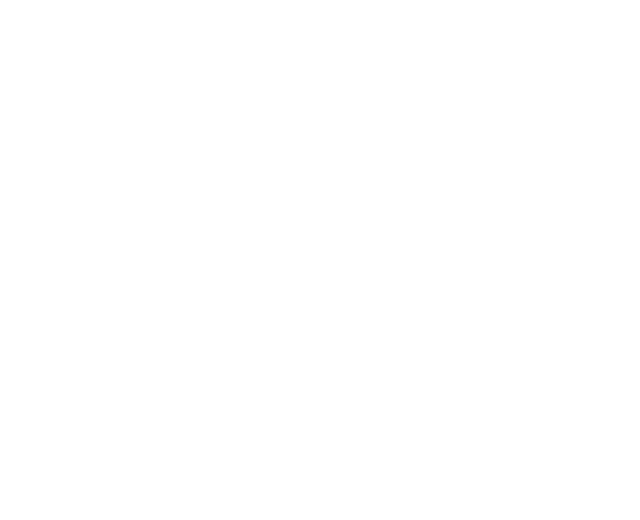
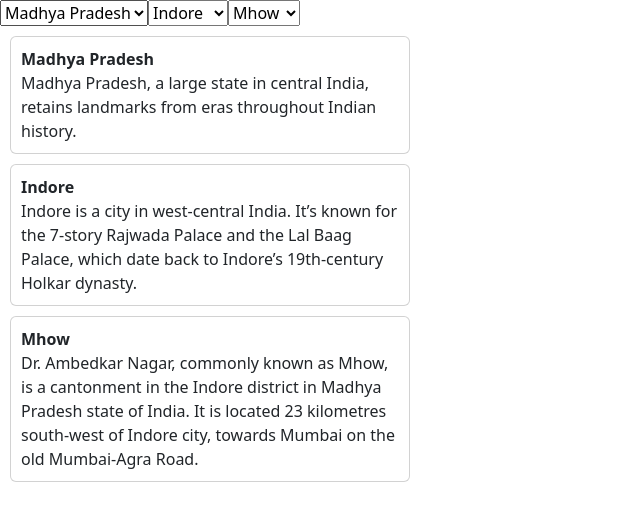
Before and after one commit to acciojob/dropdown-react-imhsart, a React app: page / in a window 1280 px wide. Shown: the top 520 px of the page, without its empty margins (0-640 px from the left). Built offline with nearby package versions, Linux system fonts and the light colour scheme.

Commit message:
Assignment attempt 1

```diff
--- a/package.json
+++ b/package.json
@@ -12,8 +12,8 @@
   "author": "",
   "license": "ISC",
   "dependencies": {
+    "css-loader": "^4.3.0",
     "cypress": "^9.5.0",
-    "css-loader": "^4.3.0",
     "jest-junit": "^11.1.0",
     "react": "^16.13.1",
     "react-dom": "^16.13.1",
@@ -34,6 +34,7 @@
   },
   "devDependencies": {
     "@babel/core": "^7.11.6",
+    "@babel/plugin-proposal-class-properties": "^7.18.6",
     "@babel/preset-env": "^7.11.5",
     "@babel/preset-react": "^7.10.4",
     "@testing-library/react": "^11.0.4",
--- a/src/components/App.js
+++ b/src/components/App.js
@@ -1,4 +1,4 @@
-import React, { useState,useReducer } from "react";
+import React, { useState,useReducer} from "react";
 import "./../styles/App.css";
 
 
@@ -141,9 +141,66 @@
 function App()
 {
 	// Do not alter/remove main div
+	const [selectedState, setSelectedState] = useState(0)
+	const [selectedCity, setSelectedCity] = useState(0)
+	const [selectedMark, setSelectedMark] = useState(0)
+	const cities = states[selectedState].city
+	const landmark = cities[selectedCity].landmarks
+	const currState = states[selectedState]
+	const currCity = cities[selectedCity]
+	const currLand = landmark[selectedMark]
+
+	function handleState(e){
+		let val = Number(e.target.value)
+		setSelectedState(val)
+		setSelectedCity(0)
+		setSelectedMark(0)
+	}
+	function handleCity(e){
+		let val = Number(e.target.value)
+		setSelectedCity(val)
+		setSelectedMark(0)
+	}
+	function handleLandmark(e){
+		let val = Number(e.target.value)
+		setSelectedMark(val)
+	}
+
 	return (
 	<div id="main">
-
+		<select id="state" value={selectedState} onChange={handleState}>
+			{
+				states.map((item, index)=> {
+					return (<option key={index} value={index}>{item.name}</option>)
+				})
+			}
+		</select>
+		<select id="city" value={selectedCity} onChange={handleCity}>
+			{
+				cities.map((item, index) => {
+					return (<option key={index} value={index}>{item.name}</option>)
+				})
+			}
+		</select>
+		<select id="landmark" value={selectedMark} onChange={handleLandmark}>
+			{
+				landmark.map((item, index) => {
+					return (<option key={index} value={index}>{item.name}</option>)
+				})
+			}
+		</select>
+		<div className="card">
+			<div id="state-name">{currState.name}</div>
+			<div id="state-description">{currState.description}</div>
+		</div>
+		<div className="card">
+			<div id="city-name">{currCity.name}</div>
+			<div id="city-description">{currCity.description}</div>
+		</div>
+		<div className="card">
+			<div id="landmark-name">{currLand.name}</div>
+			<div id="landmark-description">{currLand.description}</div>
+		</div>
 	</div>
 	);
 }
--- a/src/styles/App.css
+++ b/src/styles/App.css
@@ -1,16 +1,15 @@
-h1 {
-    color: #27aedb;
-    text-align: center;
-    }
-
-
-button{
-    color: #27aedb;
-    text-align: center;
-    justify-content: center;
-    align-items: center;
+*{
+    margin:0;
+    padding: 0;
+    box-sizing: border-box;
 }
-
-.bg-pink{
-	background-color:pink;
+.card{
+   width: 400px;
+   border-radius: 10px;
+   padding: 10px;
+   margin: 10px;
 }
+#state-name, #city-name, #landmark-name{
+    font-size: 16px;
+    font-weight: bold;
+}
```
Also changed, not shown: 1 other file (tests, documents, lock files or other folders).
